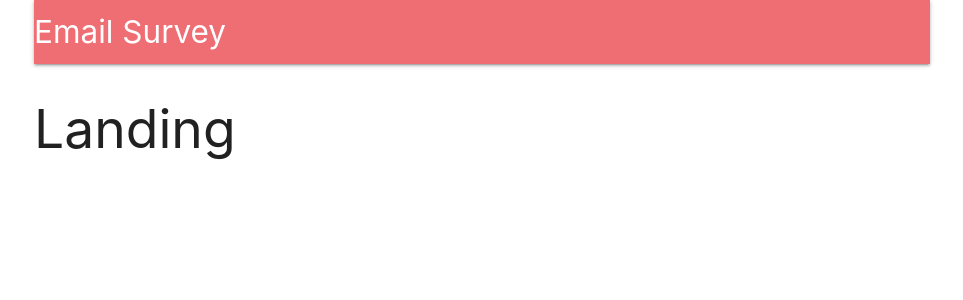
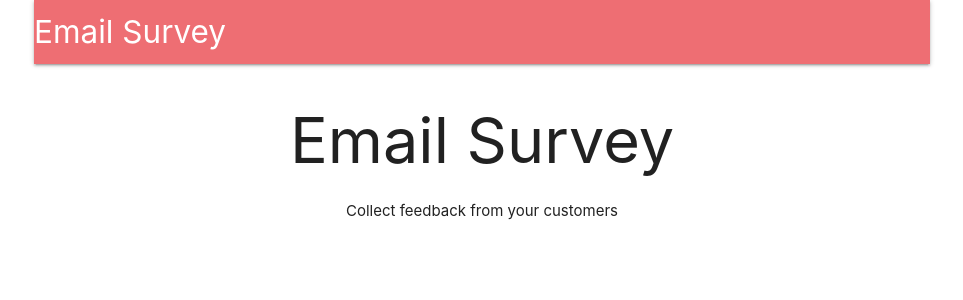
Before and after one commit to hyu6/email-survey, a React (Create React App) app in the folder client/: page / in a window 1280 px wide. Shown: the top 300 px of the page, without its empty margins (158-1121 px from the left). Built offline with nearby package versions, Linux system fonts and the light colour scheme; no server answers.

Commit message:
create landing component

```diff
--- a/client/src/components/App.js
+++ b/client/src/components/App.js
@@ -4,10 +4,10 @@ import { connect } from 'react-redux';
 
 import * as actions from '../actions';
 import Header from './Header';
+import Landing from './Landing';
 
 const Dashboard = () => <h2>Dashboard</h2>;
 const SurveyNew = () => <h2>SurveyNew</h2>;
-const Landing = () => <h2>Landing</h2>;
 
 class App extends Component {
   componentDidMount() {
--- /dev/null
+++ b/client/src/components/Landing.js
@@ -0,0 +1,11 @@
+import React from 'react';
+
+const Landing = () => {
+  return (
+    <div style={{ textAlign: 'center' }}>
+      <h1>Email Survey</h1>Collect feedback from your customers
+    </div>
+  );
+};
+
+export default Landing;
```
